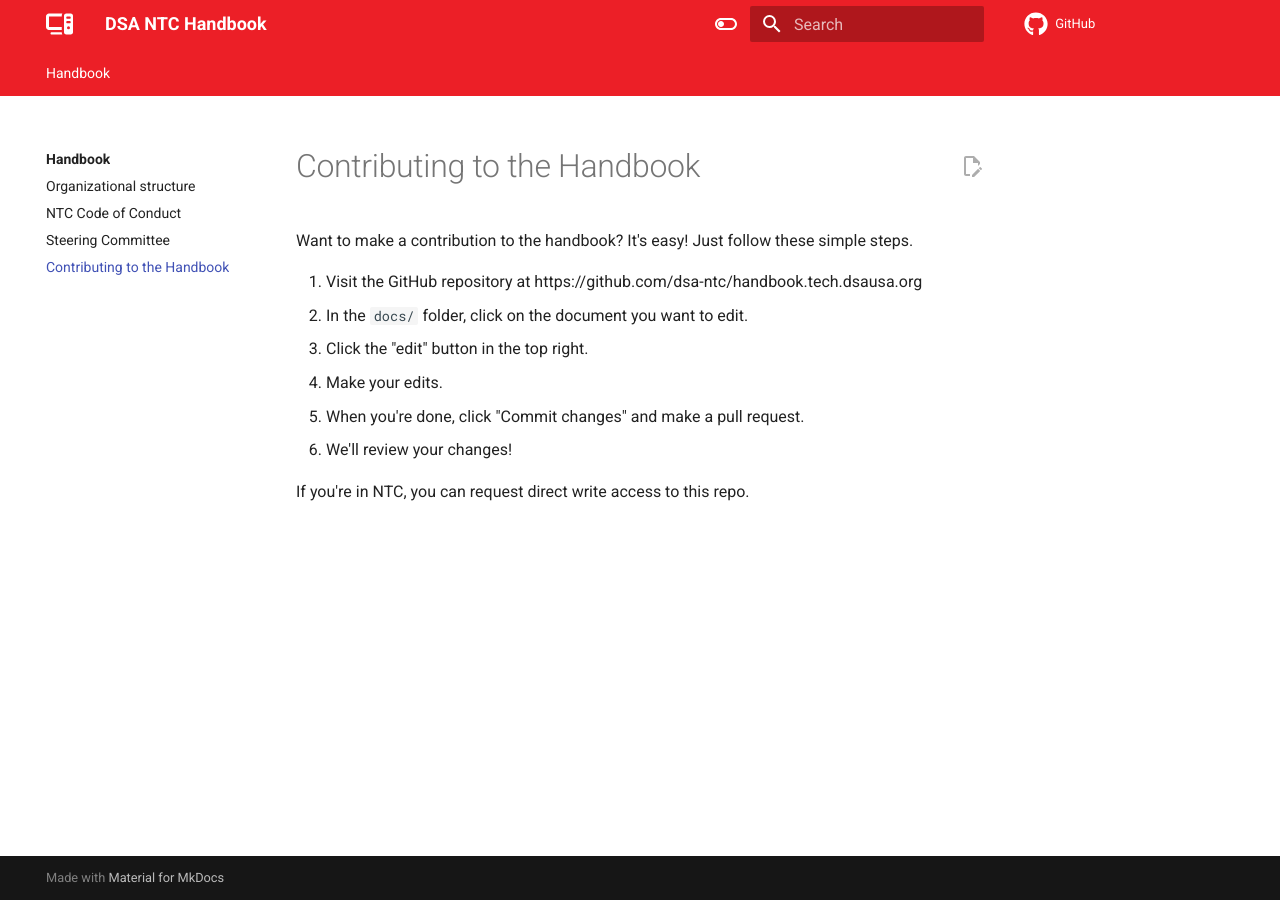
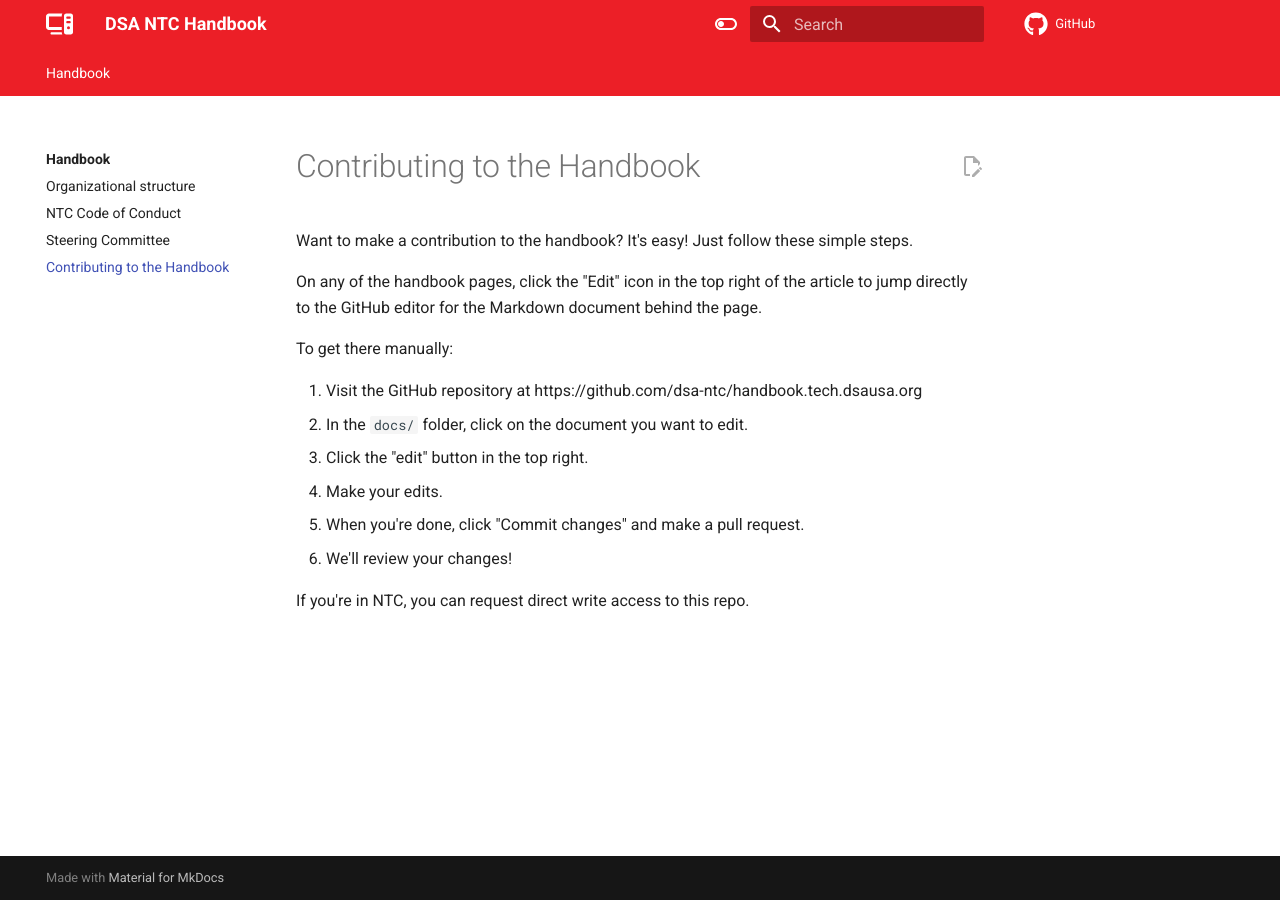
Before and after one commit to dsa-ntc/handbook.tech.dsausa.org, an MkDocs documentation site: the page built from docs/contributing.md, in a window 1280 px wide. Built offline with MkDocs 1.6.1 and Material for MkDocs 9.7.7, drawn with Linux system fonts in a browser that asks for light colours; comment, search, counter and statistics services are not loaded.

Commit message:
Add simple edit instructions

```diff
--- a/docs/contributing.md
+++ b/docs/contributing.md
@@ -1,6 +1,10 @@
 # Contributing to the Handbook
 
 Want to make a contribution to the handbook? It's easy! Just follow these simple steps.
+
+On any of the handbook pages, click the "Edit" icon in the top right of the article to jump directly to the GitHub editor for the Markdown document behind the page.
+
+To get there manually:
 
 1. Visit the GitHub repository at https://github.com/dsa-ntc/handbook.tech.dsausa.org
 2. In the `docs/` folder, click on the document you want to edit.
```
